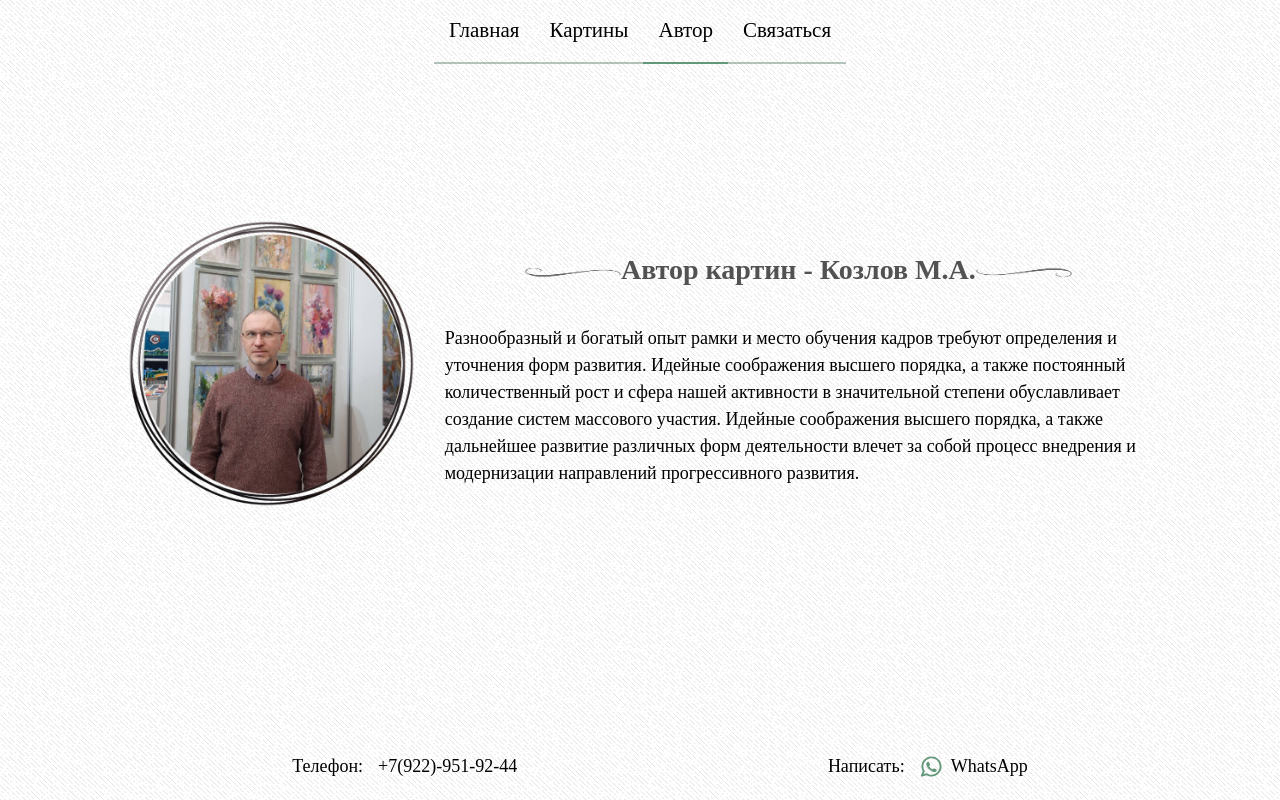
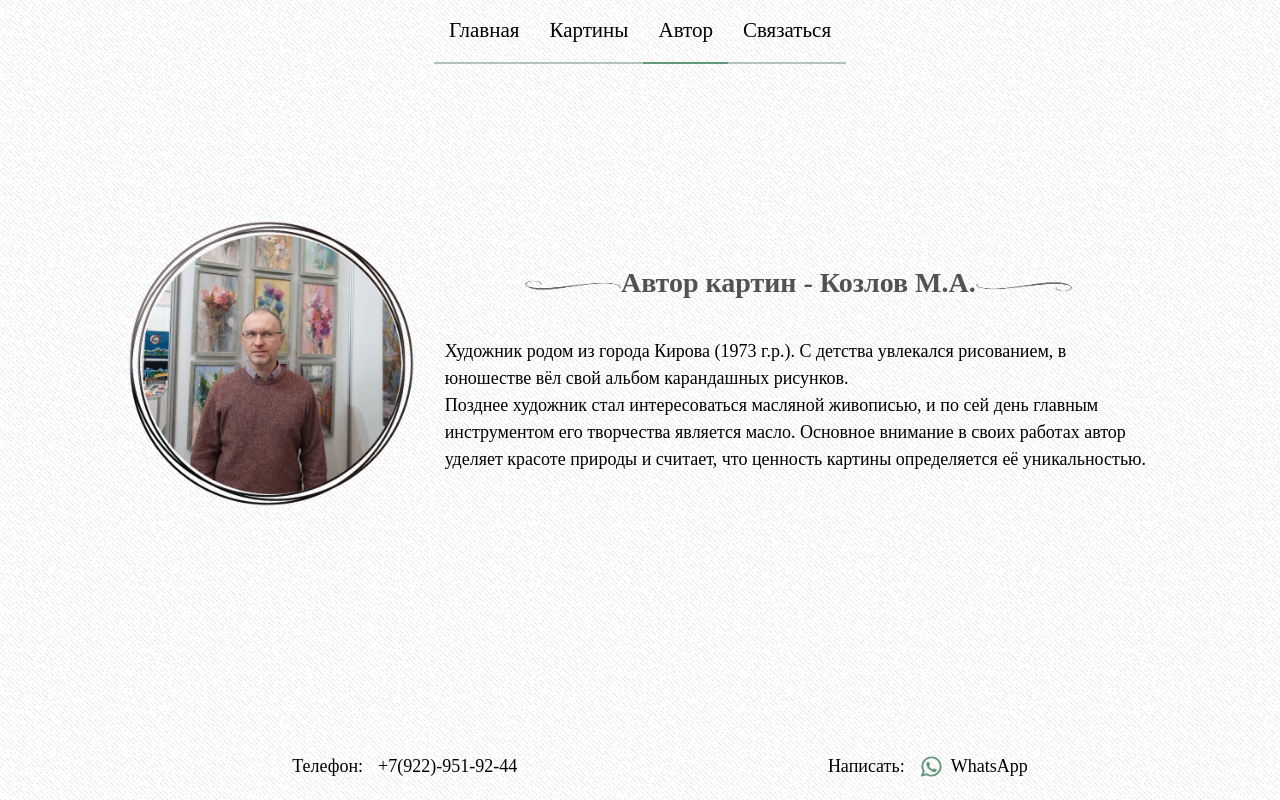
Before and after one commit to kotamikh/paintings-shop, a Vue app: page /about in a window 1280 px wide. Built offline with nearby package versions, Linux system fonts and the light colour scheme; a web font is replaced by a local one.

Commit message:
about artist text and image resize

```diff
--- a/components/painting/EnlargedImage.vue
+++ b/components/painting/EnlargedImage.vue
@@ -88,6 +88,7 @@ const emit = defineEmits([ 'close' ])
   align-items: center
   justify-content: center
 
+  cursor: pointer
   position: absolute
   transition: scale 0.2s ease
   background-color: transparent
--- a/pages/AboutArtist.vue
+++ b/pages/AboutArtist.vue
@@ -7,11 +7,8 @@
     <img :src="Artist" alt="Художник Козлов М. А."/>
     <div class="artist-text">
       <h1 class="header">Автор картин - Козлов М.А.</h1>
-      <p>Разнообразный и богатый опыт рамки и место обучения кадров требуют определения и уточнения форм
-        развития. Идейные соображения высшего порядка, а также постоянный количественный рост и сфера нашей
-        активности в значительной степени обуславливает создание систем массового участия.
-        Идейные соображения высшего порядка, а также дальнейшее развитие различных форм деятельности влечет
-        за собой процесс внедрения и модернизации направлений прогрессивного развития.
+      <p>Художник родом из города Кирова (1973 г.р.). С детства увлекался рисованием, в юношестве вёл свой альбом карандашных рисунков.<br>
+        Позднее художник стал интересоваться масляной живописью, и по сей день главным инструментом его творчества является масло. Основное внимание в своих работах автор уделяет красоте природы и считает, что ценность картины определяется её уникальностью.
       </p>
     </div>
   </section>
@@ -46,13 +43,15 @@ section
     width: 28%
     object-fit: contain
 
-    @media screen and (max-width: 920px)
+    @media screen and (max-width: 1099px)
       width: 35%
-    @media screen and (max-width: 700px)
-      width: 40%
+    @media screen and (max-width: 830px)
+      width: 45%
     @media screen and (max-width: 650px)
       width: 55%
       margin-bottom: 60px
+    @media screen and (max-width: 539px)
+      width: 68%
 
   .artist-text
     margin: 20px 0
--- a/pages/Contacts.vue
+++ b/pages/Contacts.vue
@@ -18,7 +18,7 @@
           </button>
       </div>
     </div>
-    <div class="application">
+    <form class="application" action="#" method="get" enctype="text/plain">
       <h2>Получить обратную связь</h2>
       <div class="input-item">
         <p>Ваше имя:</p>
@@ -37,16 +37,16 @@
             placeholder="+71234567890"
             v-model="applicationData.telValue"/>
       </div>
-      <button @click="formValidation">Написать сообщение</button>
-    </div>
+      <button type="submit" @click="formValidation">Написать сообщение</button>
+    </form>
   </div>
 </template>
 
 <script setup>
-import { ref } from "vue";
+import { reactive } from "vue";
 import FormInput from "../components/common/FormInput.vue";
 
-const applicationData = ref({
+const applicationData = reactive({
   nameValue: '',
   telValue: null
 })
@@ -63,8 +63,10 @@ const telValidation = (val) => {
 }
 
 const formValidation = () => {
-  if (applicationData.value.nameValue && applicationData.value.telValue) {
-    sendApplication(applicationData.value.nameValue, applicationData.value.telValue)
+  console.log(applicationData.nameValue, applicationData.telValue)
+  if (applicationData.nameValue && applicationData.telValue) {
+    console.log(true)
+    sendApplication(applicationData.nameValue, applicationData.telValue)
   }
 }
 
```
